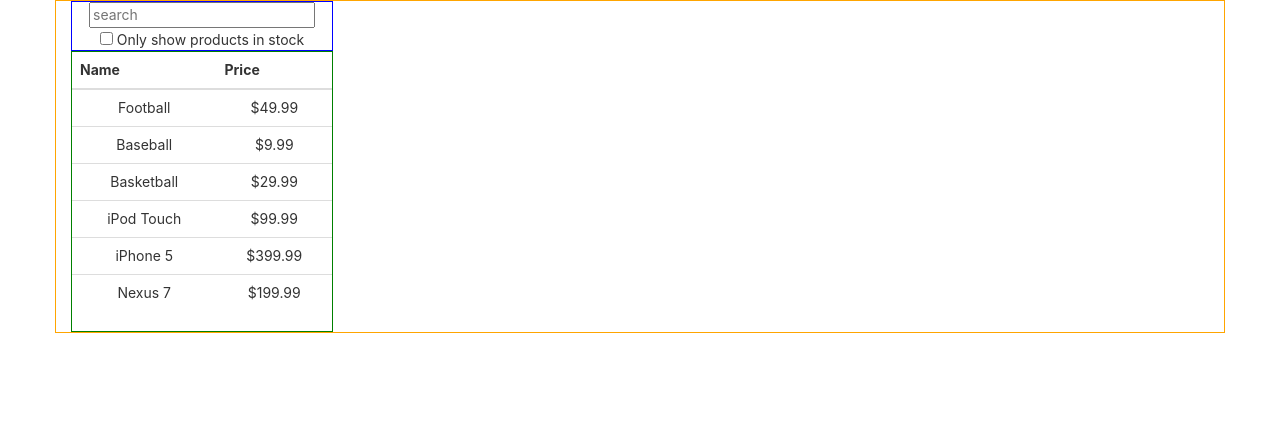
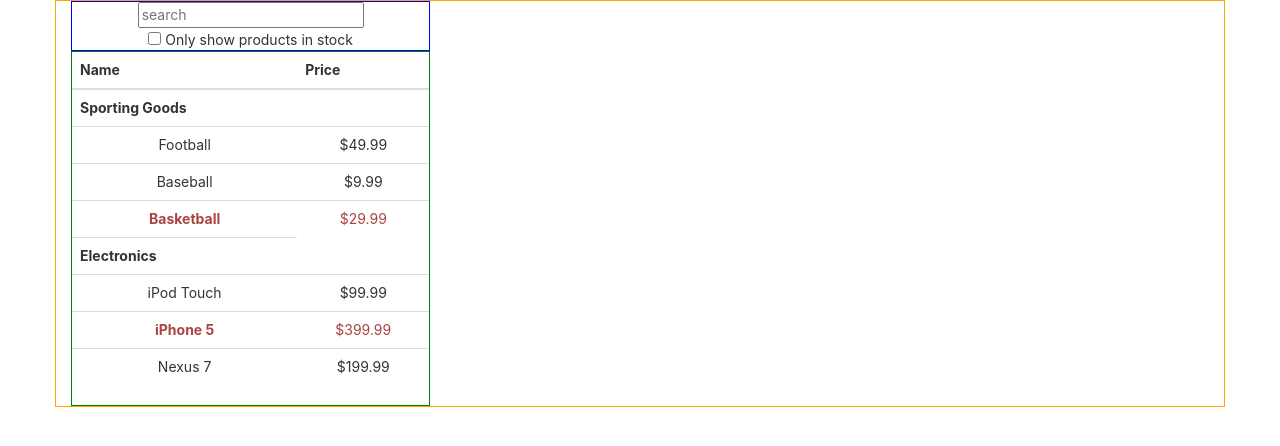
Before and after one commit to JonathanDonJoe/inventory-widget, a React (Create React App) app: page / in a window 1280 px wide. Shown: the top 446 px of the page. Built offline with nearby package versions, Linux system fonts and the light colour scheme.

Commit message:
Sorted by categories

```diff
--- a/src/FilterableProductTable.js
+++ b/src/FilterableProductTable.js
@@ -6,7 +6,7 @@
 
     render() {
         return(
-            <div className='col-sm-12 col-md-6 col-lg-3'>
+            <div className='col-sm-12 col-md-6 col-lg-4'>
                 <SearchBar />
                 <ProductTable />
             </div>
--- /dev/null
+++ b/src/ProductCategoryRow.js
@@ -0,0 +1,11 @@
+import React from 'react';
+
+function ProductCategoryRow(props) {
+    return(
+        <tr>
+            <th>{props.header}</th>
+        </tr>
+    )
+}
+
+export default ProductCategoryRow;
--- a/src/ProductRow.js
+++ b/src/ProductRow.js
@@ -1,10 +1,18 @@
 import React from 'react';
 
 function ProductRow(props) {
+    let productClass = '';
+    let fontStyle = {};
+    if(!props.product.inStock) {
+        productClass='text-danger'
+        fontStyle = {
+            fontWeight: 'bold'
+        }
+    }
     return(
         <tr>
-            <td>{props.product.name}</td>
-            <td>{props.product.price}</td>
+            <td style={fontStyle} className={productClass}>{props.product.name}</td>
+            <td className={productClass}>{props.product.price}</td>
         </tr>
     )
 }
--- a/src/ProductTable.js
+++ b/src/ProductTable.js
@@ -1,16 +1,40 @@
 import React, { Component } from 'react';
 import productData from './data';
 import ProductRow from './ProductRow';
+import ProductCategoryRow from './ProductCategoryRow';
 
-console.log(productData);
+
+
 
 function ProductTable(props) {
 
-    const products = productData.data.map((product,i) => {
-        return(
-                <ProductRow key={i} product={product} />
-            )
+    let tempProducts = {};
+
+    productData.data.forEach((product,i) => {
+        if (tempProducts[product.category] === undefined) {
+            tempProducts[product.category] = []
+
+        }
+        tempProducts[product.category].push(product);
+
+        // return(
+        //         <ProductRow key={i} product={product} />
+        //     )
+
+
     })
+
+    console.log(tempProducts);
+
+    let rows = [];
+
+    for (let key in tempProducts) {
+        // console.log(key);
+        rows.push( <ProductCategoryRow header={key} /> );
+        tempProducts[key].forEach( (product) => {
+            rows.push( <ProductRow product={product}/> );
+        })
+    }
 
     return(
         <div className='product-table'>
@@ -22,7 +46,7 @@
                     </tr>
                 </thead>
                 <tbody>
-                    {products}
+                    {rows}
                 </tbody>
             </table>
         </div>
```
